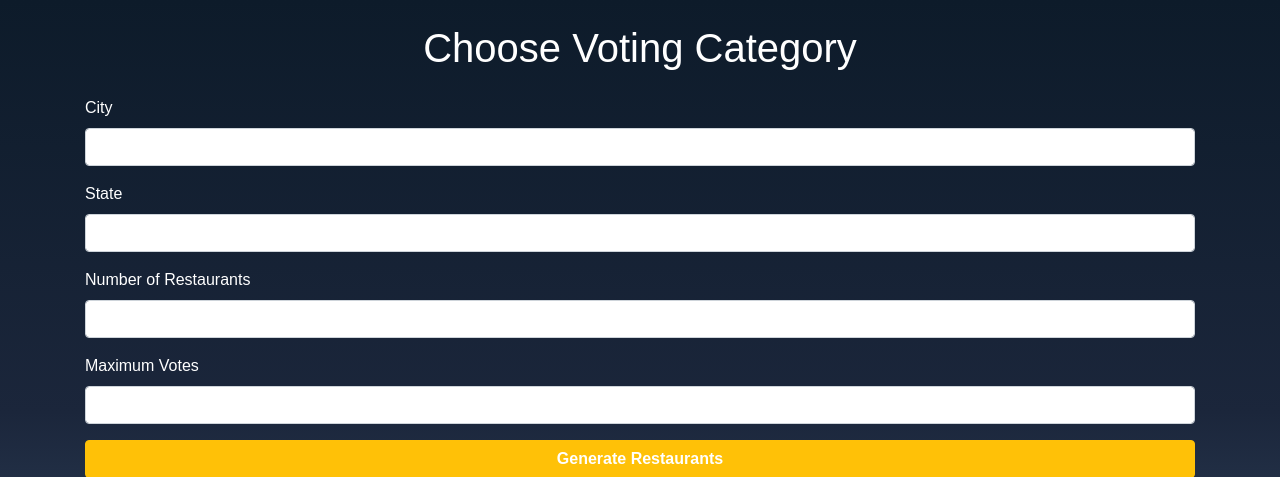
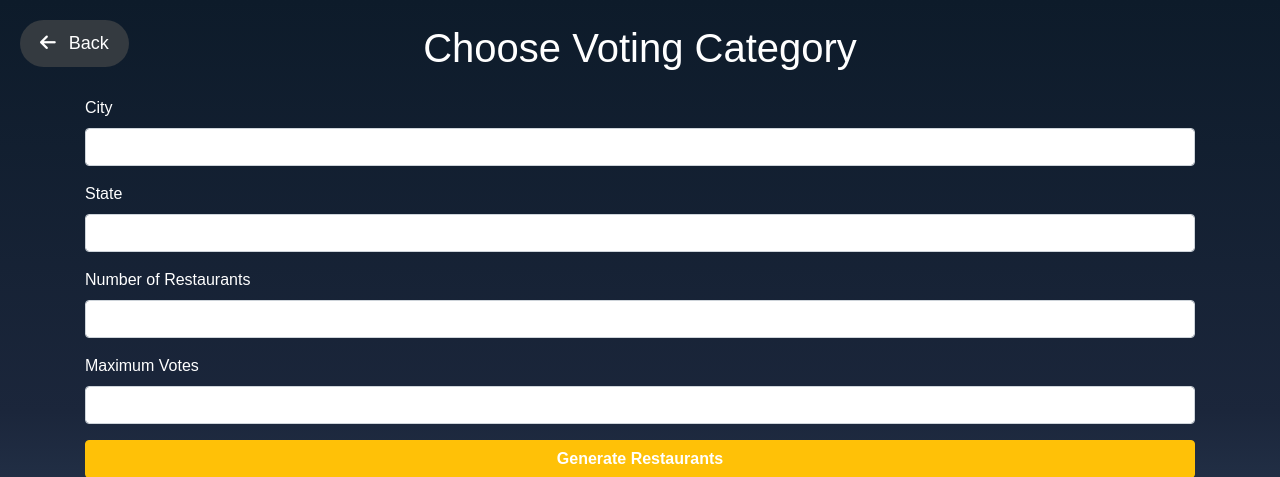
Before and after one commit to abarber7/2024-EveryVoter-A-Team, a Flask app: page /choose_category in a window 1280 px wide. Shown: the top 477 px of the page. Run offline with Flask 3, Linux system fonts and the light colour scheme; some libraries are stand-ins or nearby versions.

Commit message:
Back button implemented

```diff
--- a/templates/choose_category.html
+++ b/templates/choose_category.html
@@ -6,6 +6,30 @@
     <title>Choose Category</title>
     <link href="https://stackpath.bootstrapcdn.com/bootstrap/4.5.2/css/bootstrap.min.css" rel="stylesheet">
     <link rel="stylesheet" href="static/styles.css"> <!-- Link to CSS -->
+    <style>
+        /* Styling for the "Back" button */
+        .back-button {
+            position: fixed;
+            top: 20px;
+            left: 20px;
+            padding: 10px 20px;
+            background-color: #343a40;
+            color: white;
+            border-radius: 30px;
+            font-size: 18px;
+            text-align: center;
+            cursor: pointer;
+            transition: background-color 0.3s ease;
+        }
+
+        .back-button:hover {
+            background-color: #495057;
+        }
+
+        .back-button i {
+            margin-right: 8px;
+        }
+    </style>
     <script>
         // Function to dynamically generate candidate input fields
         function generateCandidateFields() {
@@ -27,6 +51,12 @@
     </script>
 </head>
 <body>
+
+    <!-- Back Button -->
+    <div class="back-button" onclick="window.history.back()">
+        <i class="fas fa-arrow-left"></i> Back
+    </div>
+
     <div class="container">
         <h1 class="text-center my-4">Choose Voting Category</h1>
 
@@ -71,6 +101,7 @@
         {% endif %}
     </div>
 
+    <script src="https://kit.fontawesome.com/a076d05399.js" crossorigin="anonymous"></script> <!-- FontAwesome for arrow icon -->
     <script src="static/shooting-stars.js"></script> <!-- Link to JS -->
 </body>
 </html>
```
